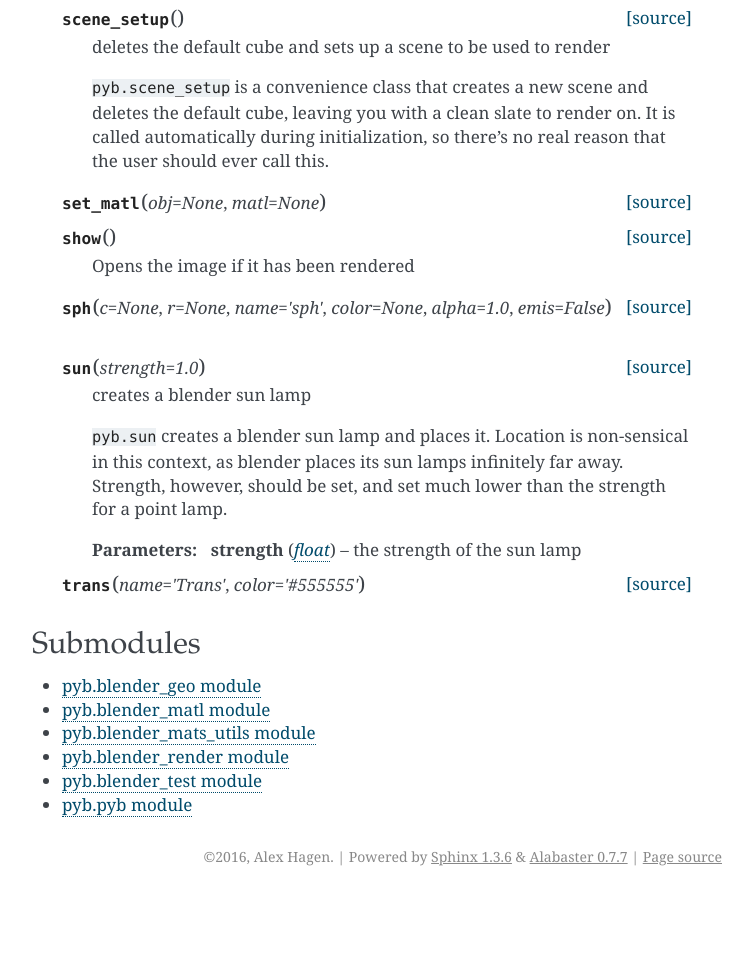
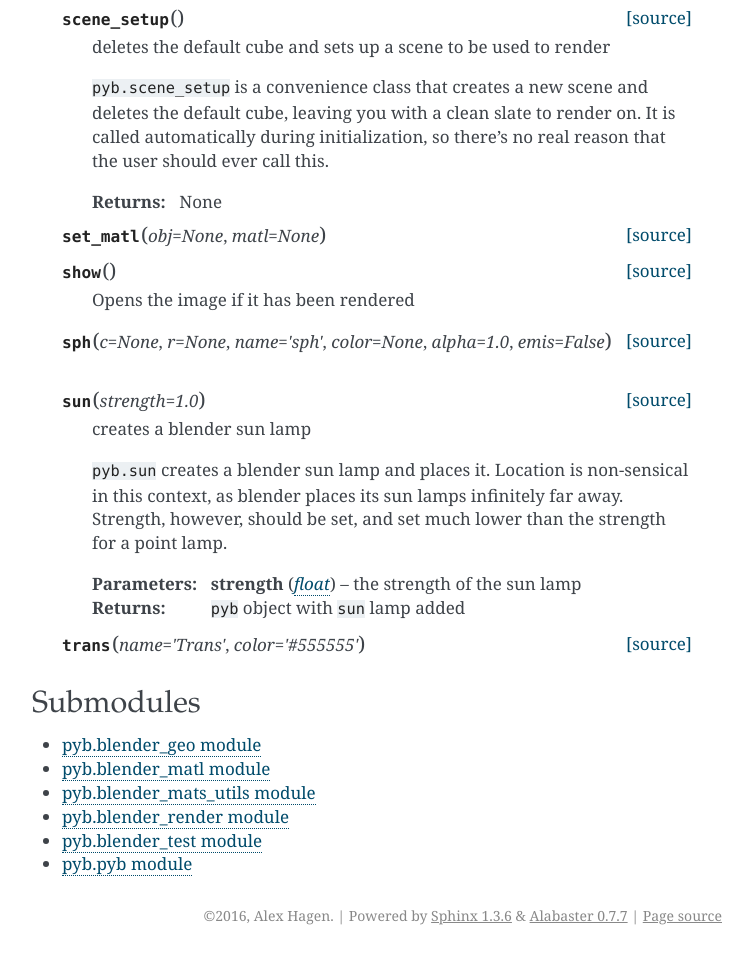
Before and after one commit to alexhagen/pyb, a plain HTML site: page pyb.html in a window 1280 px wide. Shown: the part 855-1810 px from the top of the page, without its empty margins (388-1141 px from the left). Before the commit the page ends 1751 px from the top, so only its background shows below. Drawn offline with nearby package versions, Linux system fonts and the light colour scheme; some packages are replaced by stand-ins of ours.

Commit message:
fixing the returns

```diff
--- a/pyb.html
+++ b/pyb.html
@@ -102,6 +102,14 @@ directory, if you can&#8217;t find the files.</p>
 scene and deletes the default cube, leaving you with a clean slate
 to render on.  It is called automatically during initialization,
 so there&#8217;s no real reason that the user should ever call this.</p>
+<table class="docutils field-list" frame="void" rules="none">
+<col class="field-name" />
+<col class="field-body" />
+<tbody valign="top">
+<tr class="field-odd field"><th class="field-name">Returns:</th><td class="field-body">None</td>
+</tr>
+</tbody>
+</table>
 </dd></dl>
 
 <dl class="method">
@@ -133,6 +141,8 @@ much lower than the strength for a point lamp.</p>
 <col class="field-body" />
 <tbody valign="top">
 <tr class="field-odd field"><th class="field-name">Parameters:</th><td class="field-body"><strong>strength</strong> (<a class="reference external" href="https://docs.python.org/library/functions.html#float" title="(in Python v2.7)"><em>float</em></a>) &#8211; the strength of the sun lamp</td>
+</tr>
+<tr class="field-even field"><th class="field-name">Returns:</th><td class="field-body"><code class="docutils literal"><span class="pre">pyb</span></code> object with <code class="docutils literal"><span class="pre">sun</span></code> lamp added</td>
 </tr>
 </tbody>
 </table>
```
Also changed, not shown: _modules/pyb.html (+3 -0 lines), index.html (+10 -0 lines), searchindex.js (+1 -1 lines).
